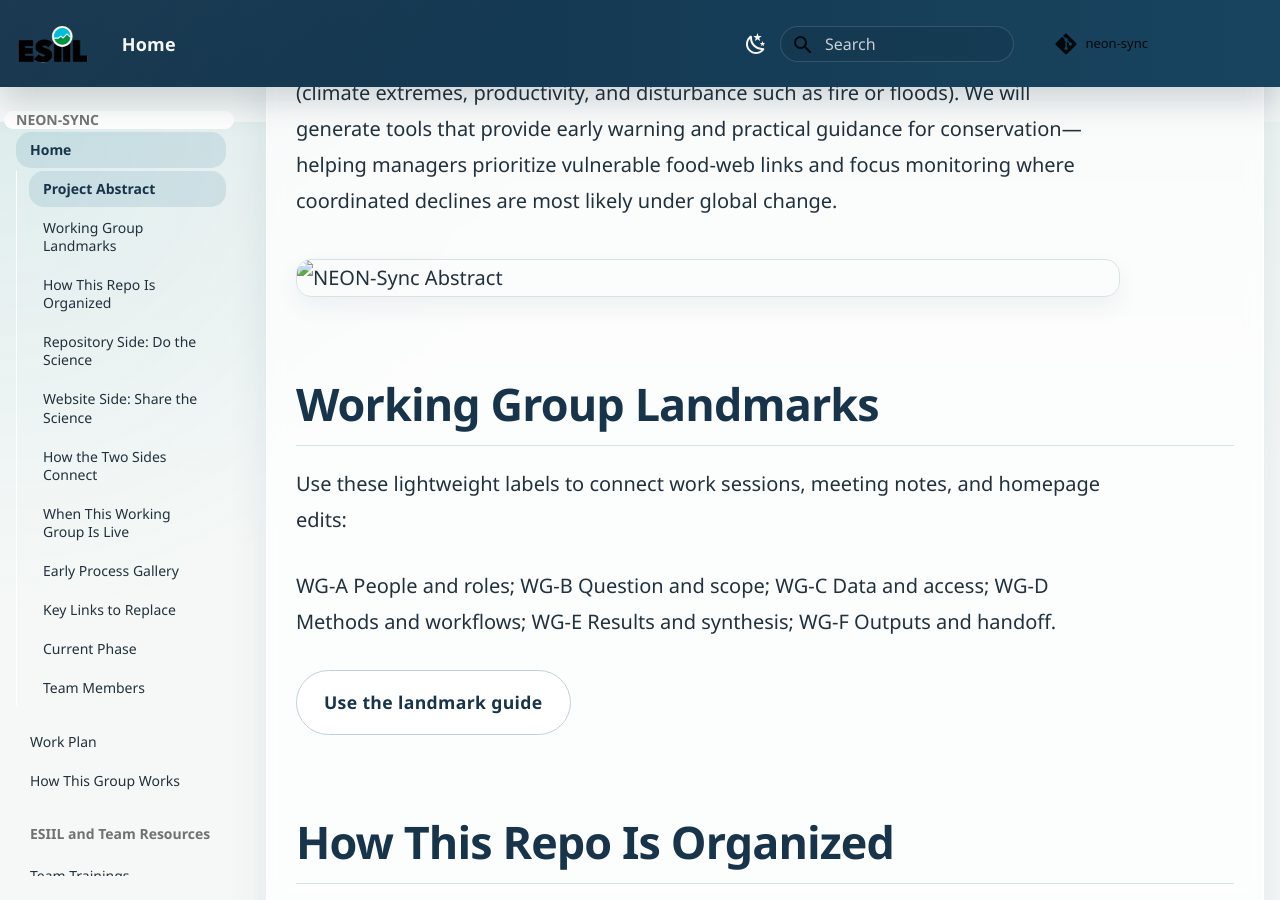
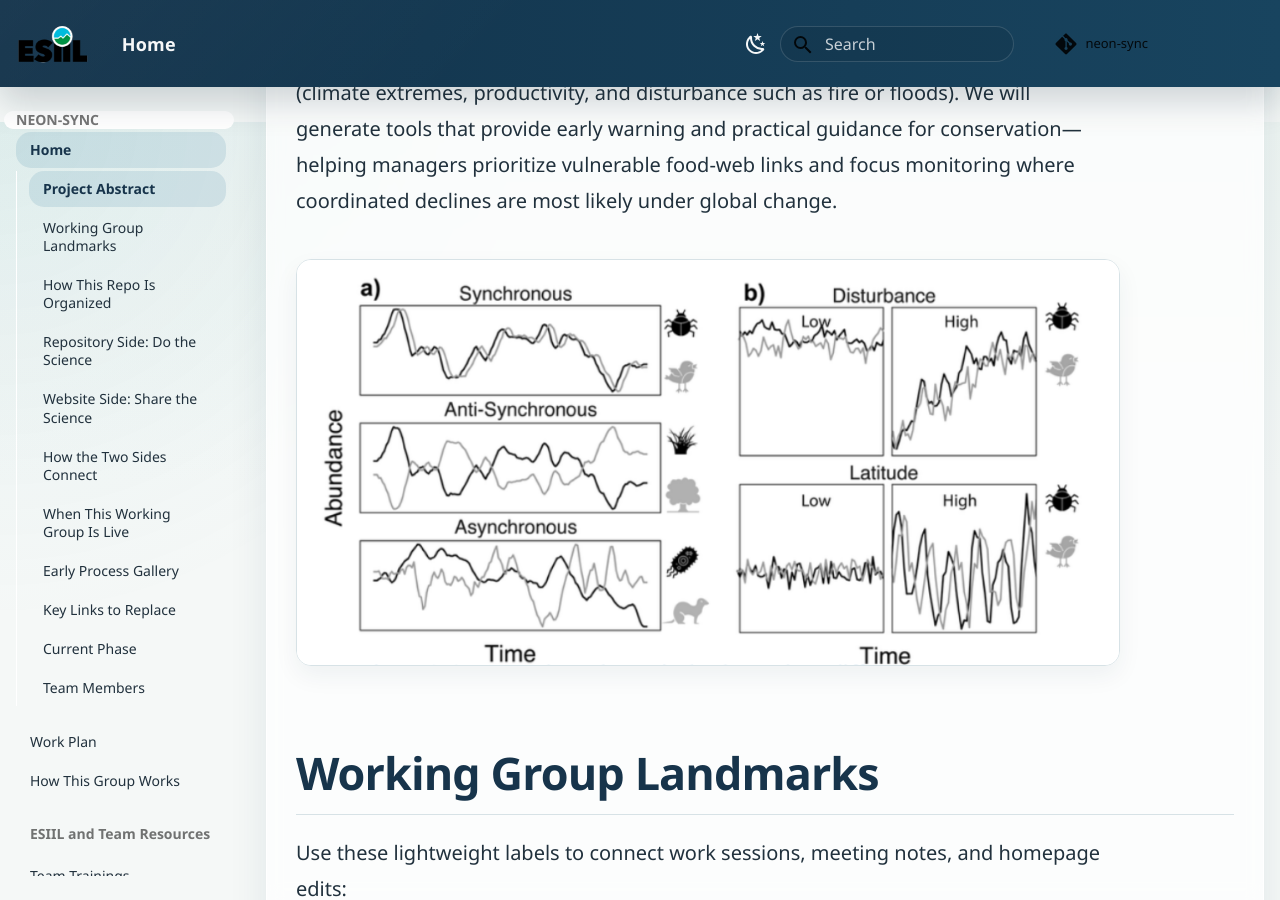
Before and after one commit to CU-ESIIL/neon-sync, an MkDocs documentation site: the page built from docs/index.md, in a window 1280 px wide and 900 px high, scrolled down 778 px. Built offline with MkDocs 1.6.1 and Material for MkDocs 9.7.7, drawn with Linux system fonts in a browser that asks for light colours; comment, search, counter and statistics services are not loaded.

Commit message:
Update index.md

```diff
--- a/docs/index.md
+++ b/docs/index.md
@@ -10,7 +10,7 @@ This repository serves as the home base for the NEON-SYNC working group! It cont
 
 Populations of different taxa often rise and fall together through time—a pattern called temporal synchrony—but sometimes they move in opposite directions or not at all. These rhythms can either steady ecosystems or make them more vulnerable to sudden change. Using NEON, a monitoring network which tracks many kinds of organisms across U.S. ecosystems, we will measure how strongly pairs of groups (for example, insects and the birds that eat them) move together, and how those patterns depend on species’ traits (like how fast they reproduce or what they eat) and local conditions (climate extremes, productivity, and disturbance such as fire or floods). We will generate tools that provide early warning and practical guidance for conservation—helping managers prioritize vulnerable food-web links and focus monitoring where coordinated declines are most likely under global change.
 
-![NEON-Sync Abstract](docs/assets/images/slots/hero/neon_sync_figure.png)
+![NEON-Sync Abstract](assets/images/slots/hero/neon_sync_figure.png)
 
 
 
```
